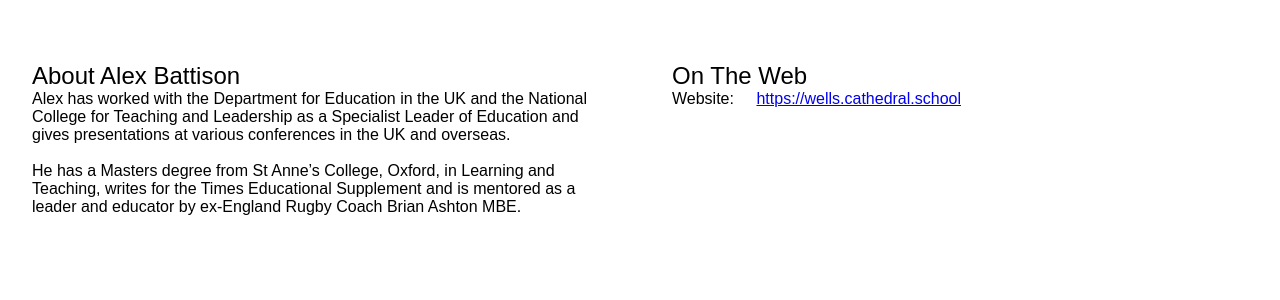
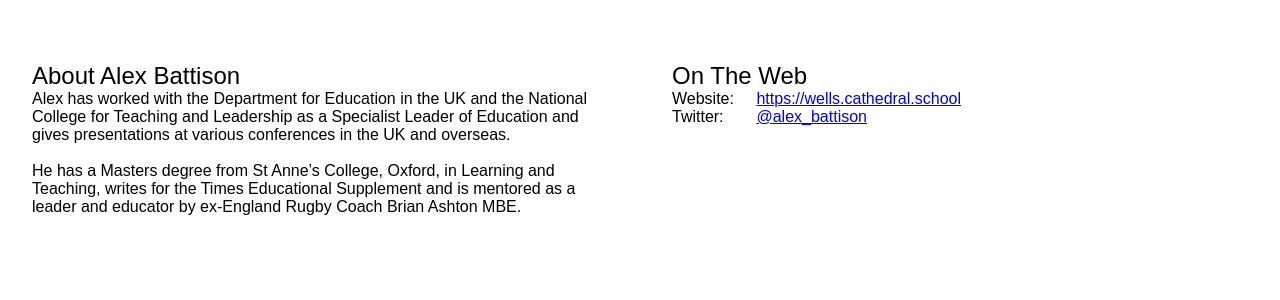
Before and after one commit to AIConf/aiconf.github.io, a Jekyll site: the page built from _speakers/alex-battison.md, in a window 1280 px wide. Shown: the part 688-988 px from the top of the page. Built offline with Jekyll 4.4.1, drawn with Linux system fonts in a browser that asks for light colours.

Commit message:
css for text info boxes

```diff
--- a/_speakers/alex-battison.md
+++ b/_speakers/alex-battison.md
@@ -6,9 +6,12 @@
 img: /assets/img/speakers/alex-battison.jpg
 role: Senior Deputy Head
 organisation: Lord Wandsworth College
-twitter:
+twitter: alex_battison
 website: https://wells.cathedral.school
-about: Alex has worked with the Department for Education in the UK and the National College for Teaching and Leadership as a Specialist Leader of Education and gives presentations at various conferences in the UK and overseas.<br><br>He has a Masters degree from St Anne’s College, Oxford, in Learning and Teaching, writes for the Times Educational Supplement and is mentored as a leader and educator by ex-England Rugby Coach Brian Ashton MBE.
+about: >
+  <p>Alex has worked with the Department for Education in the UK and the National College for Teaching and Leadership as a Specialist Leader of Education and gives presentations at various conferences in the UK and overseas.</p>
+  <br>
+  <p>He has a Masters degree from St Anne’s College, Oxford, in Learning and Teaching, writes for the Times Educational Supplement and is mentored as a leader and educator by ex-England Rugby Coach Brian Ashton MBE.</p>
 events:
   - type: workshop
     title: Performance and Intellectual Character - nothing else matters
--- a/css/styles.scss
+++ b/css/styles.scss
@@ -184,6 +184,10 @@
   font-weight: bold;
   letter-spacing: .1em;
   padding: .2em 0;
+
+  @include for-phone-only {
+    font-size: 4em;
+  };
 }
 
 .splash-strapline {
@@ -234,6 +238,11 @@
 
 .tile-info {
   width: 100%;
+  height: 40vh;
+
+  @include for-phone-only {
+    height: 60vh;
+  }
 }
 
 .tile-split {
@@ -255,10 +264,6 @@
   @include for-tablet-landscape-up {
     height: 100vh;
   }
-}
-
-.tile-info {
-  height: 40vh;
 }
 
 .tile-content {
```
Also changed, not shown: _speakers/john-davies.md (+2 -2 lines).
